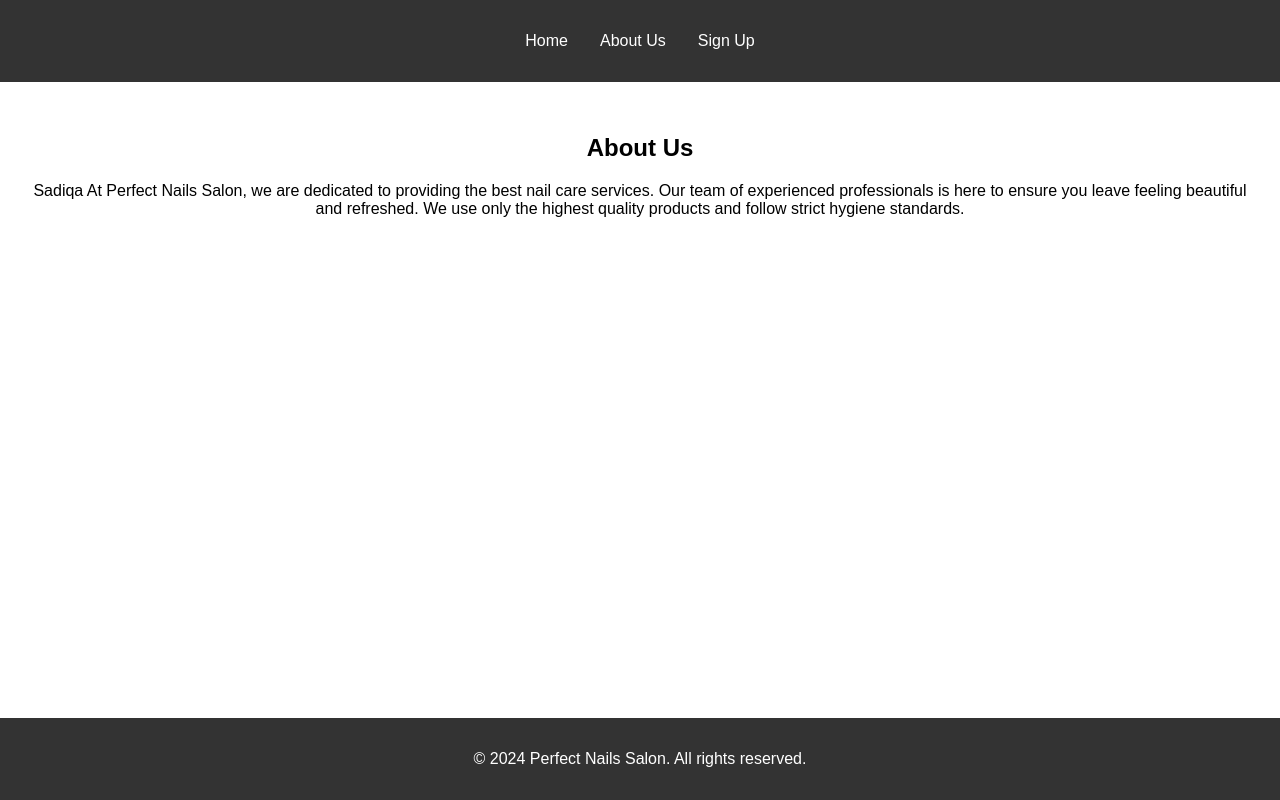
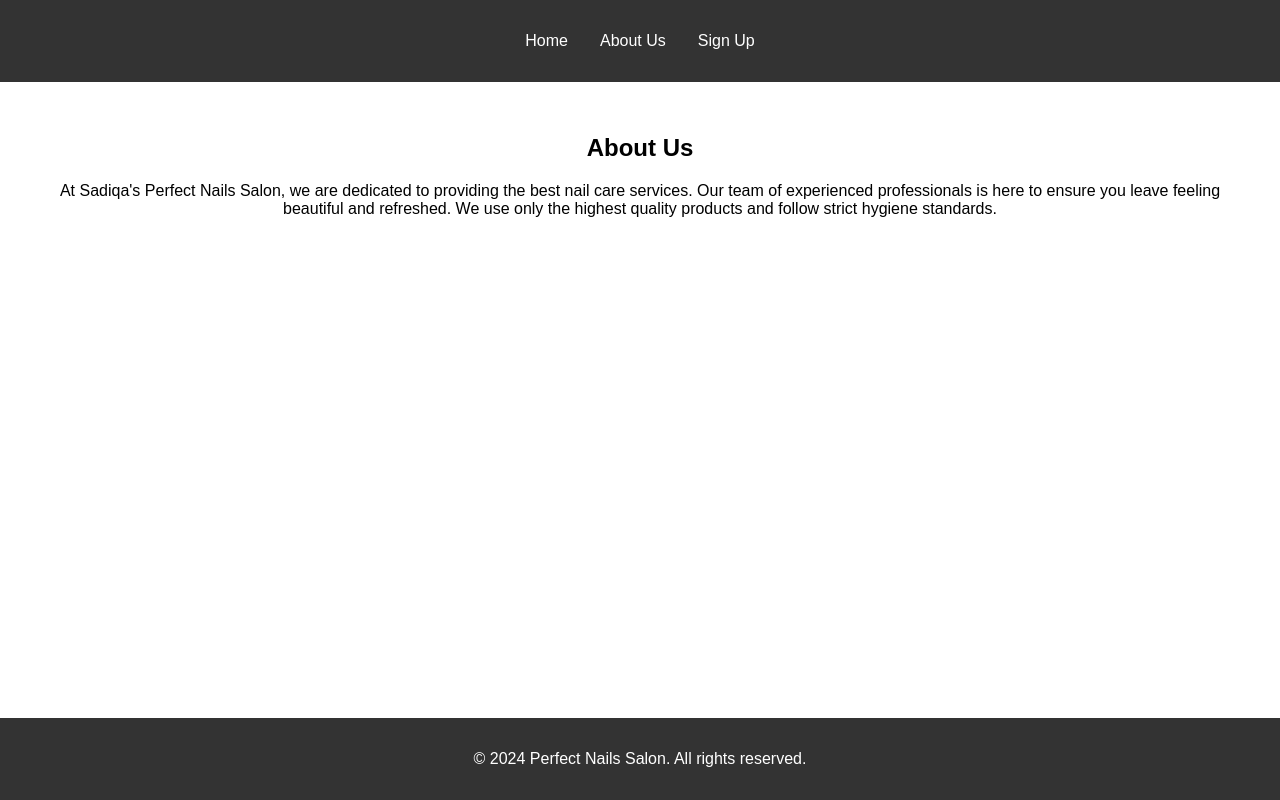
Before and after one commit to SadiqaKhursheed/Sadiqa-Project-tocs, a plain HTML site: page about.html in a window 1280 px wide. Drawn offline with Linux system fonts and the light colour scheme.

Commit message:
Update about.html

```diff
--- a/about.html
+++ b/about.html
@@ -19,7 +19,7 @@
     <main>
         <section class="about">
             <h1>About Us</h1>
-            <p>Sadiqa At Perfect Nails Salon, we are dedicated to providing the best nail care services. Our team of experienced professionals is here to ensure you leave feeling beautiful and refreshed. We use only the highest quality products and follow strict hygiene standards.</p>
+            <p> At Sadiqa's Perfect Nails Salon, we are dedicated to providing the best nail care services. Our team of experienced professionals is here to ensure you leave feeling beautiful and refreshed. We use only the highest quality products and follow strict hygiene standards.</p>
         </section>
     </main>
     <footer>
```
